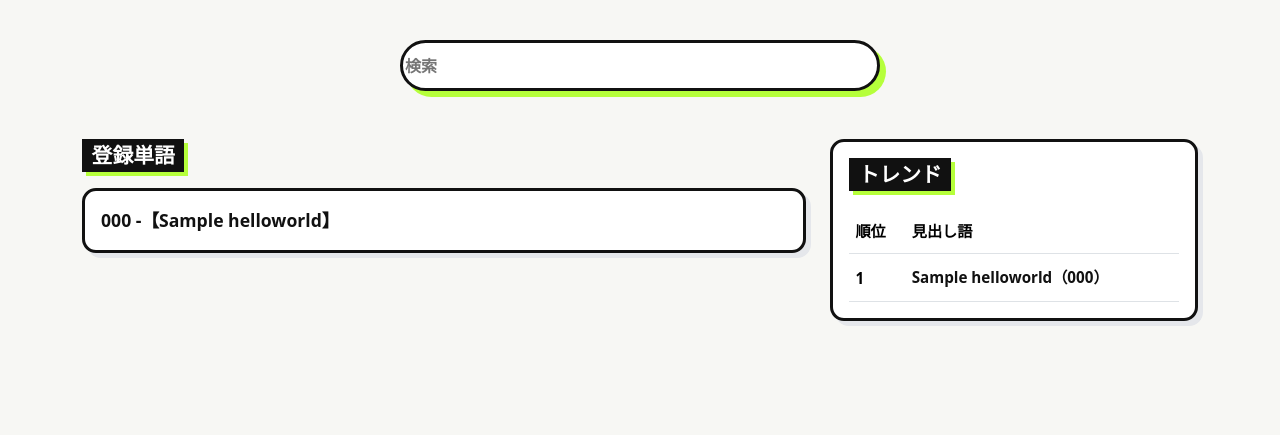
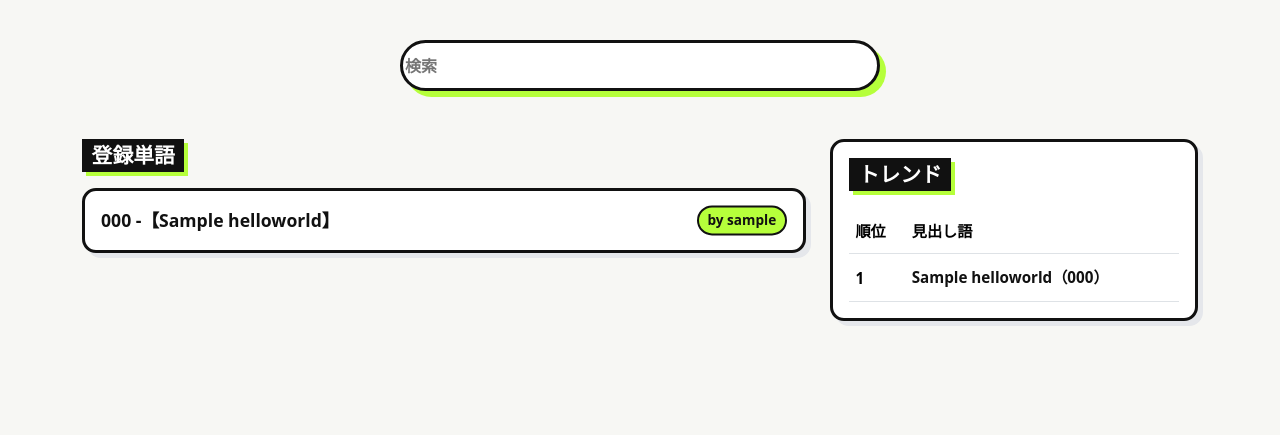
Before and after one commit to soso-0719/dopa-wiki, a Django app: page / in a window 1280 px wide. Shown: the part 72-507 px from the top of the page. Run offline with Django 5.2, Linux system fonts and the light colour scheme; tables that the repository leaves empty hold one stand-in row (values such as "Sample post"); lists and menus that the app fills with data are empty; some libraries are stand-ins or nearby versions.

Commit message:
ユーザー書くよー

```diff
--- a/helloworld/static/snippets/css/style.css
+++ b/helloworld/static/snippets/css/style.css
@@ -101,8 +101,23 @@ main {
     border-radius: 14px;
     box-shadow: 5px 5px 0 #e5e7eb;
     transition: transform 0.12s ease, box-shadow 0.12s ease;
+    position: relative;
+    padding-right: 7rem;
 }
-
+.creator {
+    position: absolute;
+    right: 1rem;
+    top: 50%;
+    transform: translateY(-50%);
+    font-size: 0.85rem;
+    font-weight: 900;
+    color: #111111;
+    background-color: #b6ff3b;
+    border: 2px solid #111111;
+    border-radius: 999px;
+    padding: 0.15rem 0.55rem;
+    white-space: nowrap;
+}
 .wordlist:hover {
     transform: translate(-2px, -2px);
     box-shadow: 8px 8px 0 #b6ff3b;
--- a/helloworld/templates/snippets/top.html
+++ b/helloworld/templates/snippets/top.html
@@ -14,7 +14,10 @@
         {% for snippet in snippets %}
             <a href="{% url 'snippet_detail' snippet.id %}" class="word"><div class="wordlist">
                 {{ snippet.code }} -【{{ snippet.title }}】
-            </div></a>
+                <div class = "creator">by {{snippet.created_by}}</div>
+            </div>
+            </a>
+
         {% endfor %}
         </div>
         {% endif %}
```
